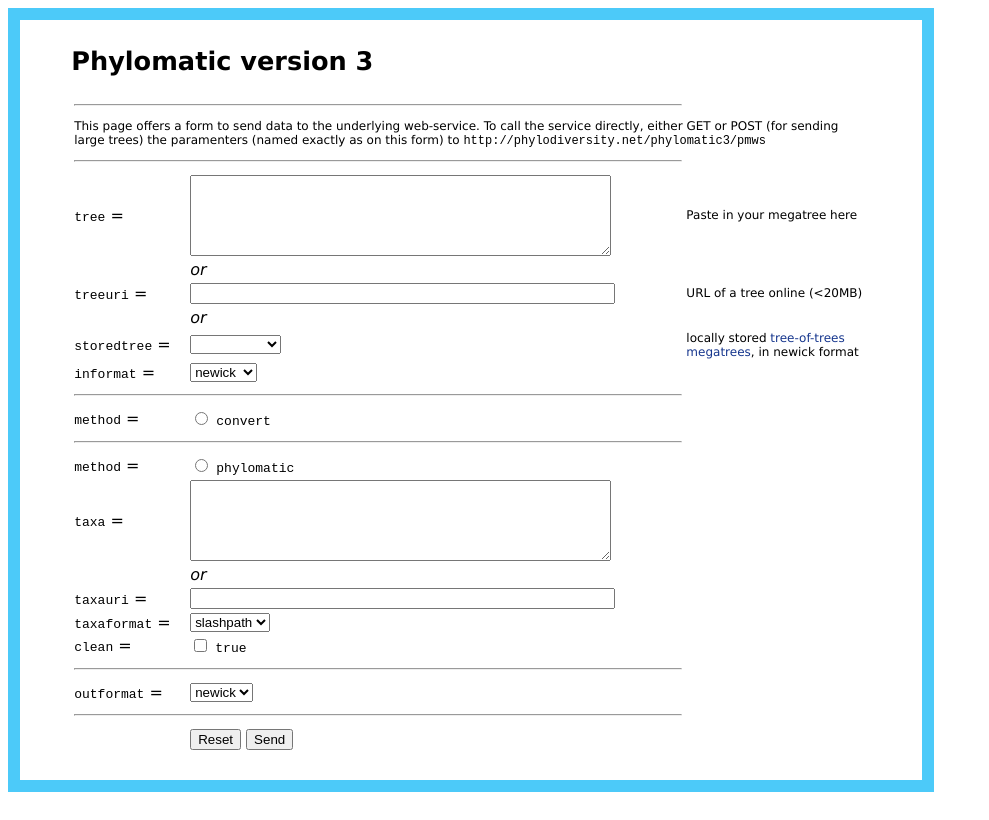
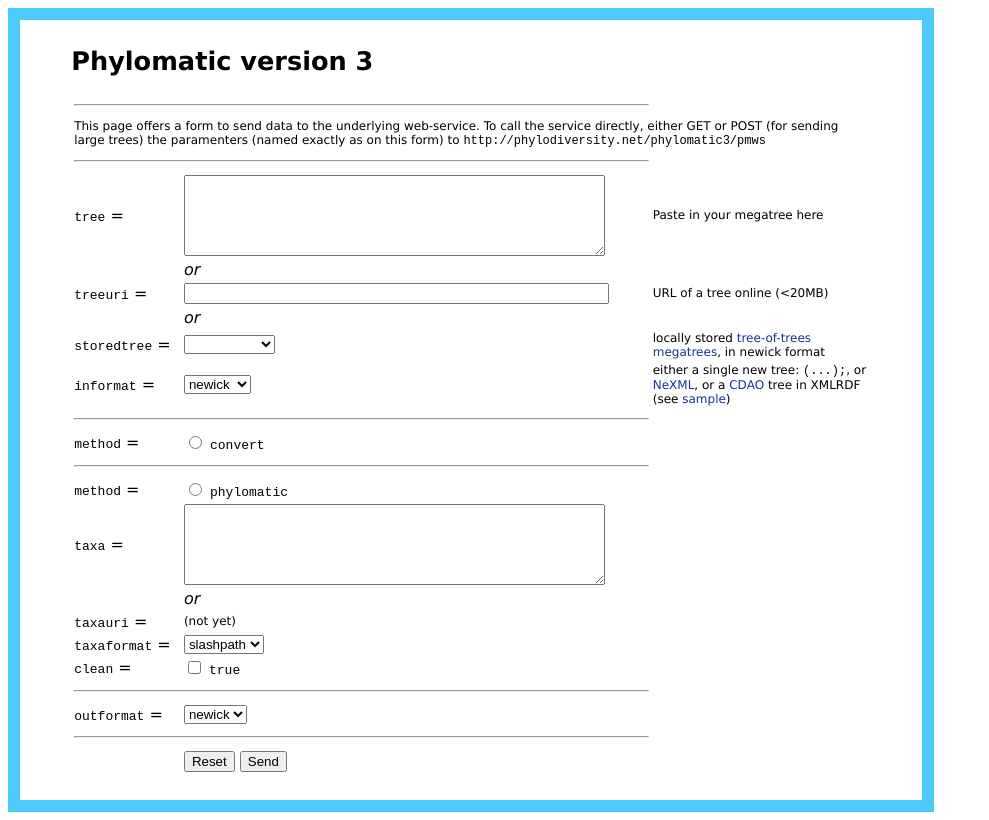
Before and after one commit to camwebb/phylomatic-ws, a plain HTML site: page index.html in a window 1280 px wide. Shown: the whole page, without its empty margins (0-989 px from the left). Drawn offline with Linux system fonts and the light colour scheme.

Commit message:
basic documentation

```diff
--- a/index.html
+++ b/index.html
@@ -67,7 +67,7 @@
 			  <option value="cdaordf">cdaordf</option>
 			</select>
 		  </td>
-		  <td>&#160;</td>
+		  <td style="font-size:12px;">either a single new tree: <code>(...);</code>, or <a href="http://www.nexml.org/">NeXML</a>, or a <a href="http://sourceforge.net/apps/mediawiki/cdao/index.php">CDAO</a> tree in XMLRDF (see <a href="eg/tree1.cdao.rdf">sample</a>)</td>
 		</tr>
 		<tr>
 		  <td colspan="2"><hr/></td>
@@ -110,8 +110,8 @@
 		</tr>
 		<tr>
 		  <td><code>taxauri</code> =</td>
-		  <td>
-			<input name="taxauri" type="text" size="50"/>
+		  <td style="font-size:12px;">(not yet)
+			<!-- <input name="taxauri" type="text" size="50"/> -->
 		  </td>
 		  <td>&#160;</td>
 		</tr>
```
Also changed, not shown: 6 other files.
